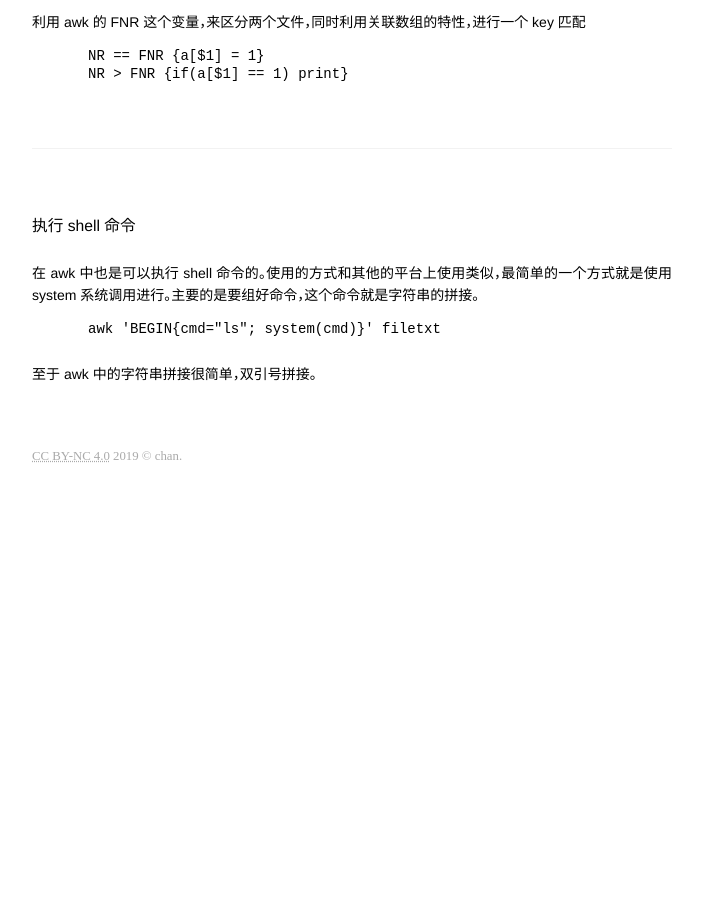
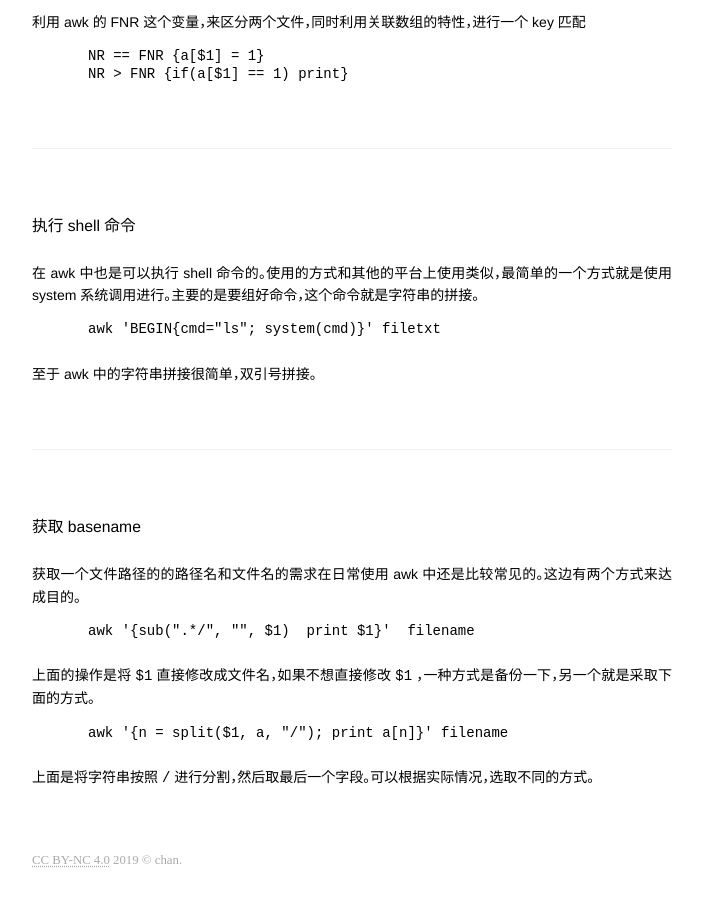
Before and after one commit to JesseEisen/chan, a Jekyll site: the page built from _posts/2019-08-29-awk.md, in a window 1280 px wide and 900 px high, scrolled down 1095 px. Shown: the whole window, without its empty margins (288-991 px from the left). Built offline with Jekyll 4.4.1, drawn with Linux system fonts in a browser that asks for light colours; before the commit the page ends 1591 px from its top, so only the background shows below that.

Commit message:
add a new awk skill

````diff
--- a/_posts/2019-08-29-awk.md
+++ b/_posts/2019-08-29-awk.md
@@ -59,3 +59,21 @@ awk 'BEGIN{cmd="ls"; system(cmd)}' filetxt
 ```
 
 至于 awk 中的字符串拼接很简单，双引号拼接。
+
+---
+
+### 获取 basename
+
+获取一个文件路径的的路径名和文件名的需求在日常使用 awk 中还是比较常见的。这边有两个方式来达成目的。
+
+```awk
+awk '{sub(".*/", "", $1)  print $1}'  filename
+```
+
+上面的操作是将 `$1` 直接修改成文件名，如果不想直接修改 `$1` ，一种方式是备份一下，另一个就是采取下面的方式。
+
+```awk
+awk '{n = split($1, a, "/"); print a[n]}' filename
+```
+
+上面是将字符串按照 `/` 进行分割，然后取最后一个字段。可以根据实际情况，选取不同的方式。
````
